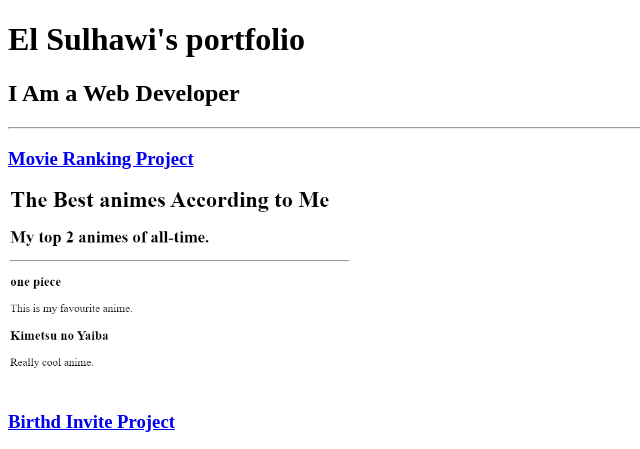
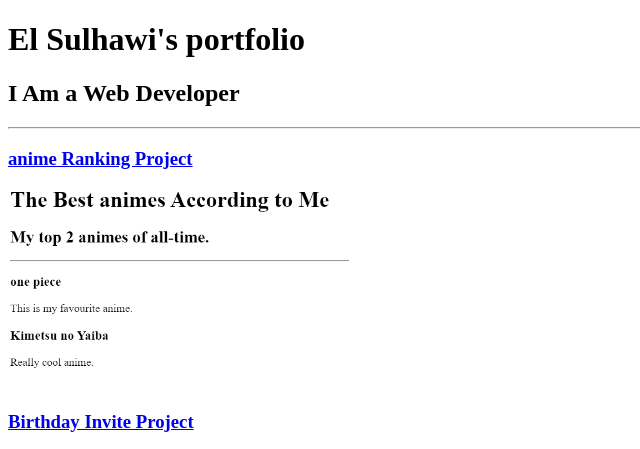
Before and after one commit to elsalhawy1/Html-portfolio, a plain HTML site: page index.html in a window 1280 px wide. Shown: the top 449 px of the page, 0-640 px from the left. Drawn offline with Linux system fonts and the light colour scheme.

Commit message:
Update index.html

```diff
--- a/index.html
+++ b/index.html
@@ -10,11 +10,11 @@
    <h2>I Am a  Web Developer</h2>
    <hr />
 
-  <a href="./public/movie-ranking.html" ><h3> Movie Ranking Project</h3></a>
+  <a href="./public/movie-ranking.html" ><h3> anime Ranking Project</h3></a>
 
   <img src="./assets/images/anime.png" height="200" />
 
-  <a href="./public/birthday-invite.html" ><h3>Birthd Invite Project</h3> </a>
+  <a href="./public/birthday-invite.html" ><h3>Birthday Invite Project</h3> </a>
   <img src="./assets/images/birthday.png" height="200" />
 
   <hr />
```
